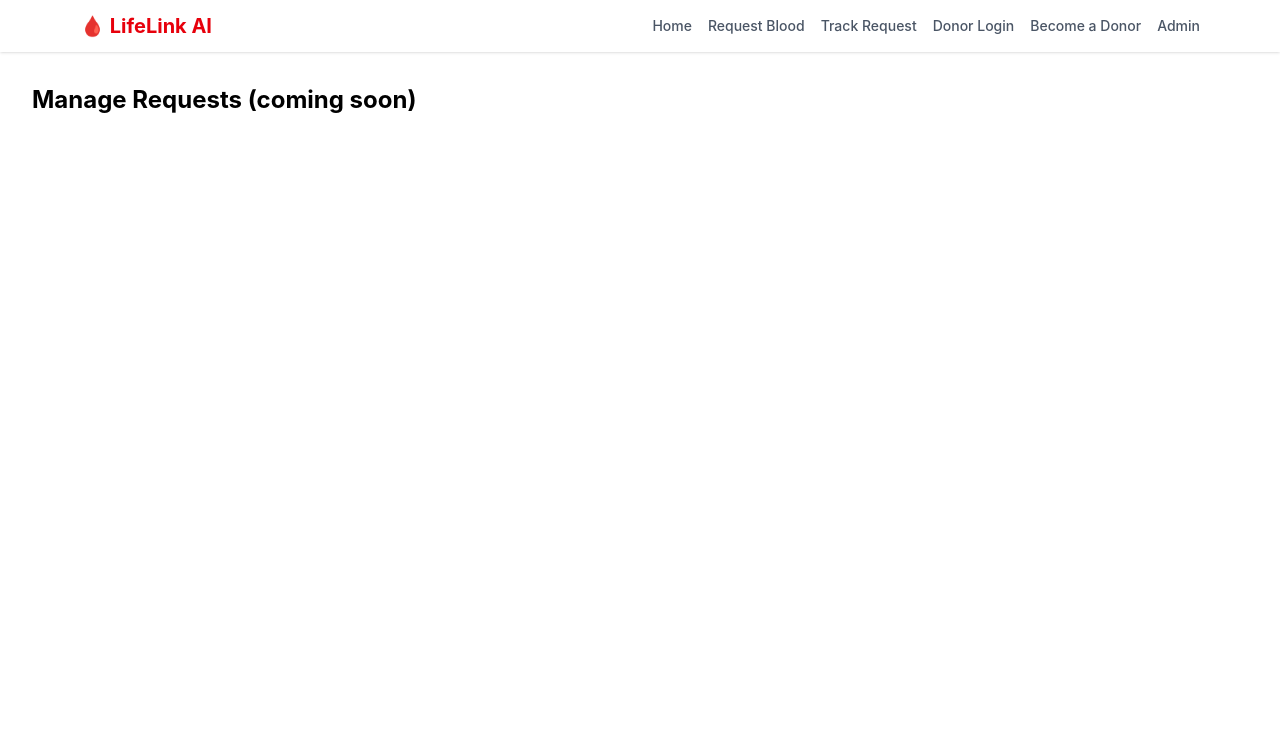
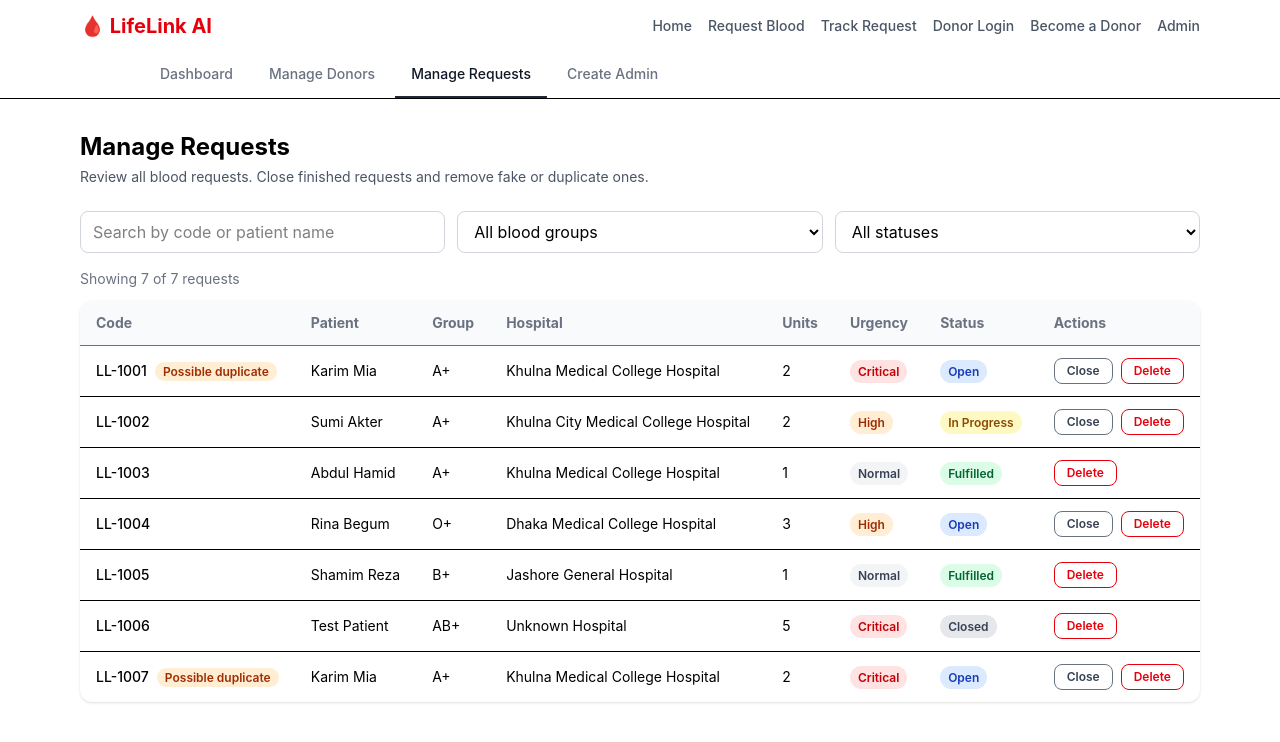
Before and after one commit to TabassumEma/cse4104-7c-t06-LifeLink-AI, a React (Vite) app in the folder frontend/: page /admin/requests in a window 1280 px wide. Shown: the top 742 px of the page. Built offline with nearby package versions, Linux system fonts and the light colour scheme; sample sign-in values are in the browser's storage.

Commit message:
Added manage requests page with duplicate detection, close and delete

```diff
--- a/frontend/src/App.jsx
+++ b/frontend/src/App.jsx
@@ -10,6 +10,7 @@ import DonorDashboard from "./pages/donor/DonorDashboard";
 import AdminLogin from "./pages/auth/AdminLogin";
 import AdminDashboard from "./pages/admin/AdminDashboard";
 import ManageDonors from "./pages/admin/ManageDonors";
+import ManageRequests from "./pages/admin/ManageRequests";
 
 export default function App() {
   return (
@@ -59,7 +60,7 @@ export default function App() {
   path="/admin/requests"
   element={
     <ProtectedRoute role="admin">
-      <Placeholder title="Manage Requests" />
+      <ManageRequests />
     </ProtectedRoute>
   }
 />
--- a/frontend/src/data/adminData.js
+++ b/frontend/src/data/adminData.js
@@ -20,4 +20,5 @@ export const allRequests = [
   { code: "LL-1004", patientName: "Rina Begum", bloodGroup: "O+", hospital: "Dhaka Medical College Hospital", units: 3, urgency: "High", status: "Open" },
   { code: "LL-1005", patientName: "Shamim Reza", bloodGroup: "B+", hospital: "Jashore General Hospital", units: 1, urgency: "Normal", status: "Fulfilled" },
   { code: "LL-1006", patientName: "Test Patient", bloodGroup: "AB+", hospital: "Unknown Hospital", units: 5, urgency: "Critical", status: "Closed" },
+  { code: "LL-1007", patientName: "Karim Mia", bloodGroup: "A+", hospital: "Khulna Medical College Hospital", units: 2, urgency: "Critical", status: "Open" },
 ];
--- a/frontend/src/pages/admin/AdminDashboard.jsx
+++ b/frontend/src/pages/admin/AdminDashboard.jsx
@@ -1,7 +1,7 @@
 import { Link, useNavigate } from "react-router-dom";
 import { useAuth } from "../../context/AuthContext";
 import AdminNav from "../../components/AdminNav";
-import { allRequests } from "../../data/adminData";
+import { getAdminRequests } from "../../utils/adminRequestStore";
 import { getDonors } from "../../utils/donorStore";
 import { isInCooldown } from "../../utils/cooldown";
 
@@ -27,6 +27,7 @@ export default function AdminDashboard() {
   const { user, logout } = useAuth();
   const navigate = useNavigate();
   const allDonors = getDonors();
+    const allRequests = getAdminRequests();
   const handleLogout = () => {
     logout();
     navigate("/");
--- /dev/null
+++ b/frontend/src/pages/admin/ManageRequests.jsx
@@ -0,0 +1,177 @@
+import { useState } from "react";
+import AdminNav from "../../components/AdminNav";
+import { getAdminRequests, closeRequest, removeRequest } from "../../utils/adminRequestStore";
+
+const bloodGroups = ["A+", "A-", "B+", "B-", "AB+", "AB-", "O+", "O-"];
+const statuses = ["All", "Open", "In Progress", "Fulfilled", "Closed"];
+
+const statusColor = {
+  Open: "bg-blue-100 text-blue-800",
+  "In Progress": "bg-yellow-100 text-yellow-800",
+  Fulfilled: "bg-green-100 text-green-800",
+  Closed: "bg-gray-200 text-gray-700",
+};
+
+const urgencyColor = {
+  Normal: "bg-gray-100 text-gray-700",
+  High: "bg-orange-100 text-orange-800",
+  Critical: "bg-red-100 text-red-700",
+};
+
+const selectClass =
+  "w-full rounded-lg border border-gray-300 px-3 py-2 focus:border-gray-700 focus:outline-none";
+
+export default function ManageRequests() {
+  const [requests, setRequests] = useState(getAdminRequests());
+  const [search, setSearch] = useState("");
+  const [group, setGroup] = useState("All");
+  const [status, setStatus] = useState("All");
+  const [message, setMessage] = useState("");
+
+  const handleClose = (r) => {
+    if (!window.confirm(`Close request ${r.code}? Donors will no longer be asked to respond.`)) {
+      return;
+    }
+    setRequests(closeRequest(r.code));
+    setMessage(`${r.code} has been closed.`);
+  };
+
+  const handleDelete = (r) => {
+    if (!window.confirm(`Delete request ${r.code}? This cannot be undone.`)) return;
+    setRequests(removeRequest(r.code));
+    setMessage(`${r.code} has been deleted.`);
+  };
+
+  // same patient + blood group + hospital in another request = possible duplicate
+  const isDuplicate = (r) =>
+    requests.some(
+      (o) =>
+        o.code !== r.code &&
+        o.patientName.toLowerCase() === r.patientName.toLowerCase() &&
+        o.bloodGroup === r.bloodGroup &&
+        o.hospital === r.hospital
+    );
+
+  const filtered = requests.filter((r) => {
+    const q = search.trim().toLowerCase();
+    const matchSearch =
+      !q || r.code.toLowerCase().includes(q) || r.patientName.toLowerCase().includes(q);
+    const matchGroup = group === "All" || r.bloodGroup === group;
+    const matchStatus = status === "All" || r.status === status;
+    return matchSearch && matchGroup && matchStatus;
+  });
+
+  return (
+    <div>
+      <AdminNav />
+      <div className="mx-auto max-w-6xl px-4 py-8">
+        <h1 className="text-2xl font-bold">Manage Requests</h1>
+        <p className="mt-1 text-sm text-gray-600">
+          Review all blood requests. Close finished requests and remove fake or duplicate ones.
+        </p>
+
+        {/* filters */}
+        <div className="mt-6 grid gap-3 sm:grid-cols-3">
+          <input
+            value={search}
+            onChange={(e) => setSearch(e.target.value)}
+            placeholder="Search by code or patient name"
+            className={selectClass}
+          />
+          <select value={group} onChange={(e) => setGroup(e.target.value)} className={selectClass}>
+            <option value="All">All blood groups</option>
+            {bloodGroups.map((g) => (
+              <option key={g} value={g}>{g}</option>
+            ))}
+          </select>
+          <select value={status} onChange={(e) => setStatus(e.target.value)} className={selectClass}>
+            {statuses.map((s) => (
+              <option key={s} value={s}>{s === "All" ? "All statuses" : s}</option>
+            ))}
+          </select>
+        </div>
+
+        {message && (
+          <p className="mt-4 rounded-lg bg-green-50 p-3 text-sm text-green-800">{message}</p>
+        )}
+
+        <p className="mt-4 text-sm text-gray-500">
+          Showing {filtered.length} of {requests.length} requests
+        </p>
+
+        {filtered.length === 0 ? (
+          <p className="mt-3 rounded-xl bg-white p-6 text-gray-600 shadow">
+            No requests match your filters.
+          </p>
+        ) : (
+          <div className="mt-3 overflow-x-auto rounded-xl bg-white shadow">
+            <table className="w-full min-w-[860px] text-left text-sm">
+              <thead>
+                <tr className="border-b bg-gray-50 text-gray-500">
+                  <th className="px-4 py-3">Code</th>
+                  <th className="px-4 py-3">Patient</th>
+                  <th className="px-4 py-3">Group</th>
+                  <th className="px-4 py-3">Hospital</th>
+                  <th className="px-4 py-3">Units</th>
+                  <th className="px-4 py-3">Urgency</th>
+                  <th className="px-4 py-3">Status</th>
+                  <th className="px-4 py-3">Actions</th>
+                </tr>
+              </thead>
+              <tbody>
+                {filtered.map((r) => (
+                  <tr key={r.code} className="border-b last:border-0">
+                    <td className="px-4 py-3 whitespace-nowrap font-medium">
+                      {r.code}
+                      {isDuplicate(r) && (
+                        <span className="ml-2 rounded-full bg-orange-100 px-2 py-0.5 text-xs font-semibold text-orange-800">
+                          Possible duplicate
+                        </span>
+                      )}
+                    </td>
+                    <td className="px-4 py-3">{r.patientName}</td>
+                    <td className="px-4 py-3">{r.bloodGroup}</td>
+                    <td className="px-4 py-3">{r.hospital}</td>
+                    <td className="px-4 py-3">{r.units}</td>
+                    <td className="px-4 py-3">
+                      <span
+                        className={`rounded-full px-2 py-1 text-xs font-semibold ${urgencyColor[r.urgency]}`}
+                      >
+                        {r.urgency}
+                      </span>
+                    </td>
+                    <td className="px-4 py-3">
+                      <span
+                        className={`rounded-full px-2 py-1 text-xs font-semibold ${statusColor[r.status]}`}
+                      >
+                        {r.status}
+                      </span>
+                    </td>
+                    <td className="px-4 py-3">
+                      <div className="flex flex-wrap gap-2">
+                        {(r.status === "Open" || r.status === "In Progress") && (
+                          <button
+                            onClick={() => handleClose(r)}
+                            className="rounded-lg border border-gray-500 px-3 py-1 text-xs font-semibold text-gray-700 hover:bg-gray-50"
+                          >
+                            Close
+                          </button>
+                        )}
+                        <button
+                          onClick={() => handleDelete(r)}
+                          className="rounded-lg border border-red-600 px-3 py-1 text-xs font-semibold text-red-600 hover:bg-red-50"
+                        >
+                          Delete
+                        </button>
+                      </div>
+                    </td>
+                  </tr>
+                ))}
+              </tbody>
+            </table>
+          </div>
+        )}
+      </div>
+    </div>
+  );
+}
--- /dev/null
+++ b/frontend/src/utils/adminRequestStore.js
@@ -0,0 +1,32 @@
+import { allRequests as seed } from "../data/adminData";
+
+const KEY = "lifelink_admin_requests";
+
+export function getAdminRequests() {
+  try {
+    const saved = localStorage.getItem(KEY);
+    return saved ? JSON.parse(saved) : seed;
+  } catch (e) {
+    console.error("Storage read failed", e);
+    return seed;
+  }
+}
+
+function save(list) {
+  try {
+    localStorage.setItem(KEY, JSON.stringify(list));
+  } catch (e) {
+    console.error("Storage write failed", e);
+  }
+  return list;
+}
+
+export function closeRequest(code) {
+  return save(
+    getAdminRequests().map((r) => (r.code === code ? { ...r, status: "Closed" } : r))
+  );
+}
+
+export function removeRequest(code) {
+  return save(getAdminRequests().filter((r) => r.code !== code));
+}
```
